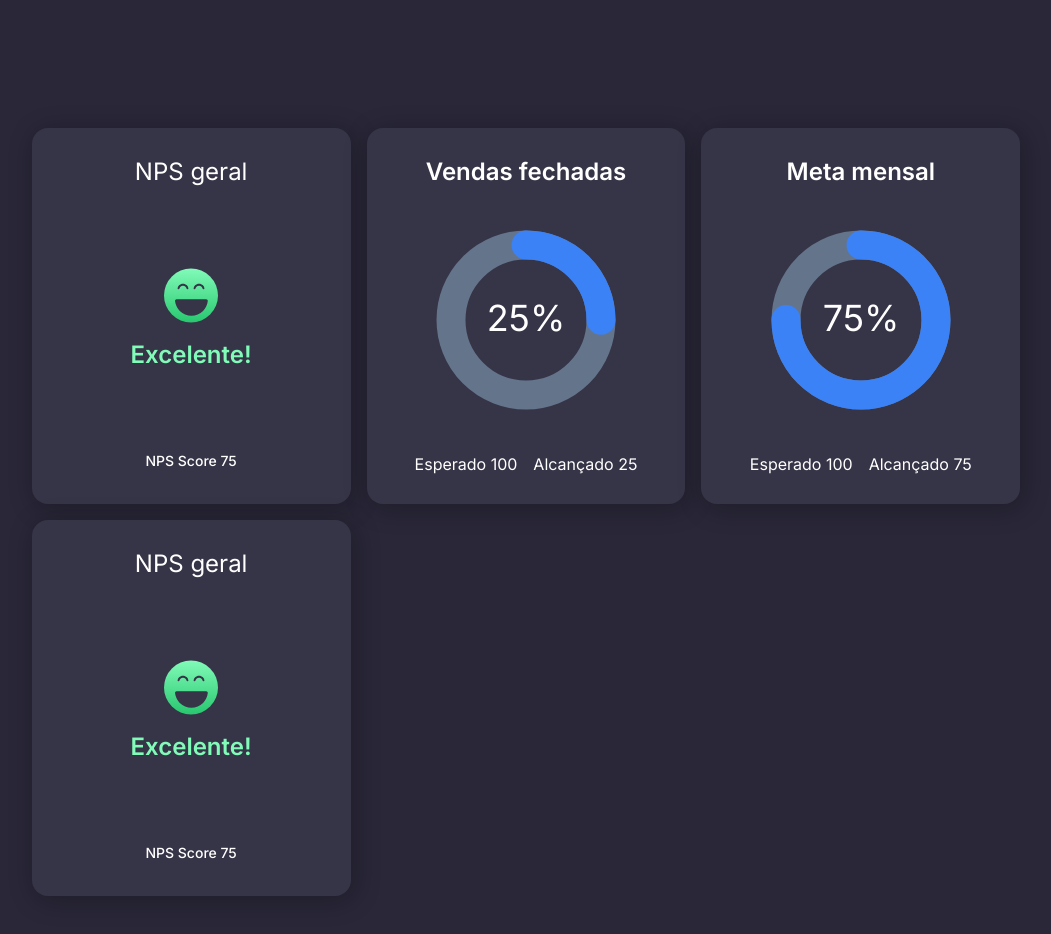
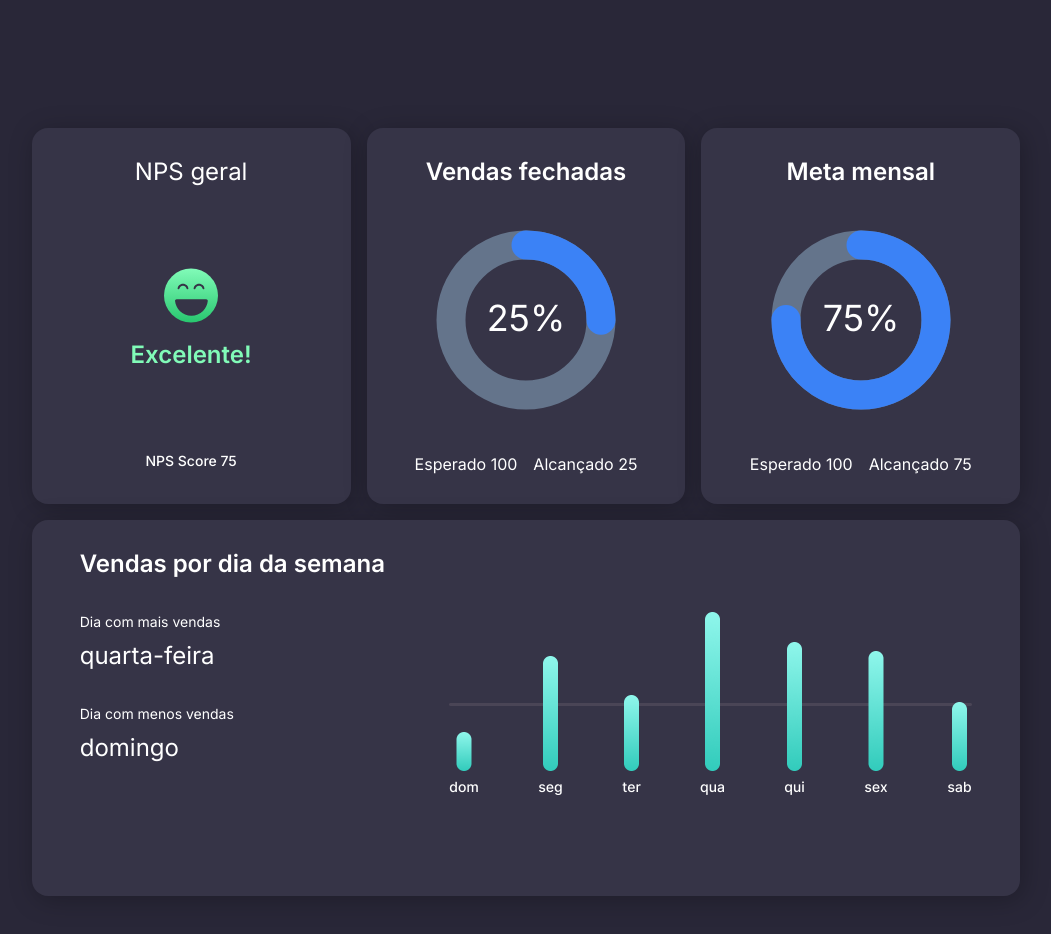
Before and after one commit to wellserrano/dashboard, a Next.js app: page / in a window 1280 px wide. Shown: the top 934 px of the page, without its empty margins (114-1165 px from the left). Built offline with nearby package versions, Linux system fonts and the light colour scheme.

Commit message:
feat: Panel included in grid

```diff
--- a/components/Panel.tsx
+++ b/components/Panel.tsx
@@ -1,23 +1,27 @@
-import Image from 'next/image'
 import React from 'react'
 
-import smileyImg from '../public/smiley.svg'
+import Image from 'next/image'
 
-const CardQuality: React.FC = () => {
+const Panel: React.FC = () => {
   return (
-    <div className='flex flex-col items-center text-white bg-[#363447] py-7 px-20 rounded-2xl shadow-card'>
-      <div id="top" className='font-semiboldbold text-2xl'>
-        <p>NPS geral</p>
+    <div className='col-span-3 py-7 px-12 text-white bg-[#363447] rounded-2xl shadow-card'>
+      <h3 className='mb-8 text-2xl font-semibold'>Vendas por dia da semana</h3>
+      <div className='flex justify-between'>
+        <div className='flex flex-col'>
+            <p className='mb-2 text-sm'>
+              Dia com mais vendas
+            </p>
+            <p className='mb-8 text-2xl'>quarta-feira</p>
+            <p className='mb-2 text-sm'>Dia com menos vendas</p>
+            <p className='text-2xl'>domingo</p>
+        </div>
+        <div>
+          <Image src='/chart-test.png' alt='chat example' width={523} height={186}/>
+        </div>
       </div>
-      <div id="content" className='flex flex-col items-center text-[#81FBB8] font-semibold text-2xl my-20 gap-4'>
-        <Image src={ smileyImg } alt="smiley face"/>
-        <p>Excelente!</p>
-      </div>
-      <div id="bottom" className='text-sm font-medium'>
-        <p>NPS Score 75</p>
-      </div>
+
     </div>
   )
 }
 
-export default CardQuality
+export default Panel
--- a/pages/index.tsx
+++ b/pages/index.tsx
@@ -22,7 +22,7 @@ const Home: React.FC = () => {
         <title>dashboard</title>
       </Head>
 
-      <div className='grid grid-cols-3 grid-rows-2 gap-4'>
+      <div className='min-w-screen-lg grid grid-cols-3 grid-rows-2 gap-4'>
         <CardQuality />
         <CardQuantity title='Vendas fechadas' size={200} percentage={ 25 }/>
         <CardQuantity title='Meta mensal' size={200} percentage={ 75 }/>
```
Also changed, not shown: public/chart-test.png (added).
